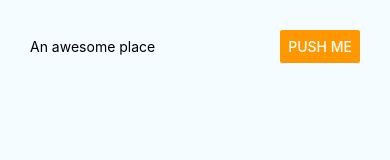
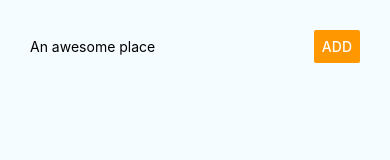
Before and after one commit to AlexRekish/React-Native-The-Practical-Guide, a React Native app: screen / in a window 390 px wide. Shown: the top 160 px of the page. Built offline with nearby package versions, Linux system fonts and the light colour scheme.

Commit message:
added deleting when place is pressed

```diff
--- a/App.jsx
+++ b/App.jsx
@@ -6,32 +6,51 @@ import ListItems from './src/components/ListItems/ListItems';
 
 export default class App extends Component {
   state = {
-    placeName: '',
+    place: {
+      name: '',
+      id: ''
+    },
     places: []
   };
 
   changePlaceNameHandler = value => {
-    this.setState({ placeName: value });
+    this.setState({
+      place: {
+        name: value,
+        id: ''
+      }
+    });
   };
 
+  getPlaceId = name => name + +new Date() + Math.floor(Math.random() * 10000000);
+
   addPlaceHandler = () => {
-    const { placeName } = this.state;
-    if (!placeName) return;
+    const { place } = this.state;
+    if (!place.name) return;
     this.setState(prevState => ({
-      places: prevState.places.concat(prevState.placeName)
+      places: prevState.places.concat({
+        ...prevState.place,
+        id: this.getPlaceId(prevState.place.name)
+      })
+    }));
+  };
+
+  deletePlaceHandler = id => {
+    this.setState(prevState => ({
+      places: prevState.places.filter(place => place.id !== id)
     }));
   };
 
   render() {
-    const { placeName, places } = this.state;
+    const { place, places } = this.state;
     return (
       <View style={styles.container}>
         <PlaceInput
-          placeName={placeName}
+          placeName={place.name}
           onAddPlaceName={this.addPlaceHandler}
           onChangePlaceName={this.changePlaceNameHandler}
         />
-        <ListItems places={places} />
+        <ListItems places={places} onDeletePlace={this.deletePlaceHandler} />
       </View>
     );
   }
--- a/src/components/ListItems/ListItem/Listitem.jsx
+++ b/src/components/ListItems/ListItem/Listitem.jsx
@@ -1,10 +1,12 @@
 import React from 'react';
-import { View, Text, StyleSheet } from 'react-native';
+import { View, Text, StyleSheet, TouchableOpacity } from 'react-native';
 
-const ListItem = ({ placeName }) => (
-  <View style={styles.listItem}>
-    <Text style={styles.textStyle}>{placeName}</Text>
-  </View>
+const ListItem = ({ name, onDeletePlace }) => (
+  <TouchableOpacity onPress={onDeletePlace}>
+    <View style={styles.listItem}>
+      <Text style={styles.textStyle}>{name}</Text>
+    </View>
+  </TouchableOpacity>
 );
 
 const styles = StyleSheet.create({
--- a/src/components/ListItems/ListItems.jsx
+++ b/src/components/ListItems/ListItems.jsx
@@ -3,10 +3,10 @@ import { View, StyleSheet } from 'react-native';
 
 import ListItem from './ListItem/Listitem';
 
-const ListItems = ({ places }) => (
+const ListItems = ({ places, onDeletePlace }) => (
   <View style={styles.listItems}>
     {places.map(place => (
-      <ListItem key={+new Date() + Math.floor(Math.random() * 10000000)} placeName={place} />
+      <ListItem key={place.id} name={place.name} onDeletePlace={() => onDeletePlace(place.id)} />
     ))}
   </View>
 );
--- a/src/components/PlaceInput/PlaceInput.jsx
+++ b/src/components/PlaceInput/PlaceInput.jsx
@@ -9,7 +9,7 @@ const PlaceInput = ({ onChangePlaceName, onAddPlaceName, placeName }) => (
       onChangeText={onChangePlaceName}
       value={placeName}
     />
-    <Button title="Push me" style={styles.placeButton} onPress={onAddPlaceName} color="#FF9800" />
+    <Button title="Add" style={styles.placeButton} onPress={onAddPlaceName} color="#FF9800" />
   </View>
 );
 
```
